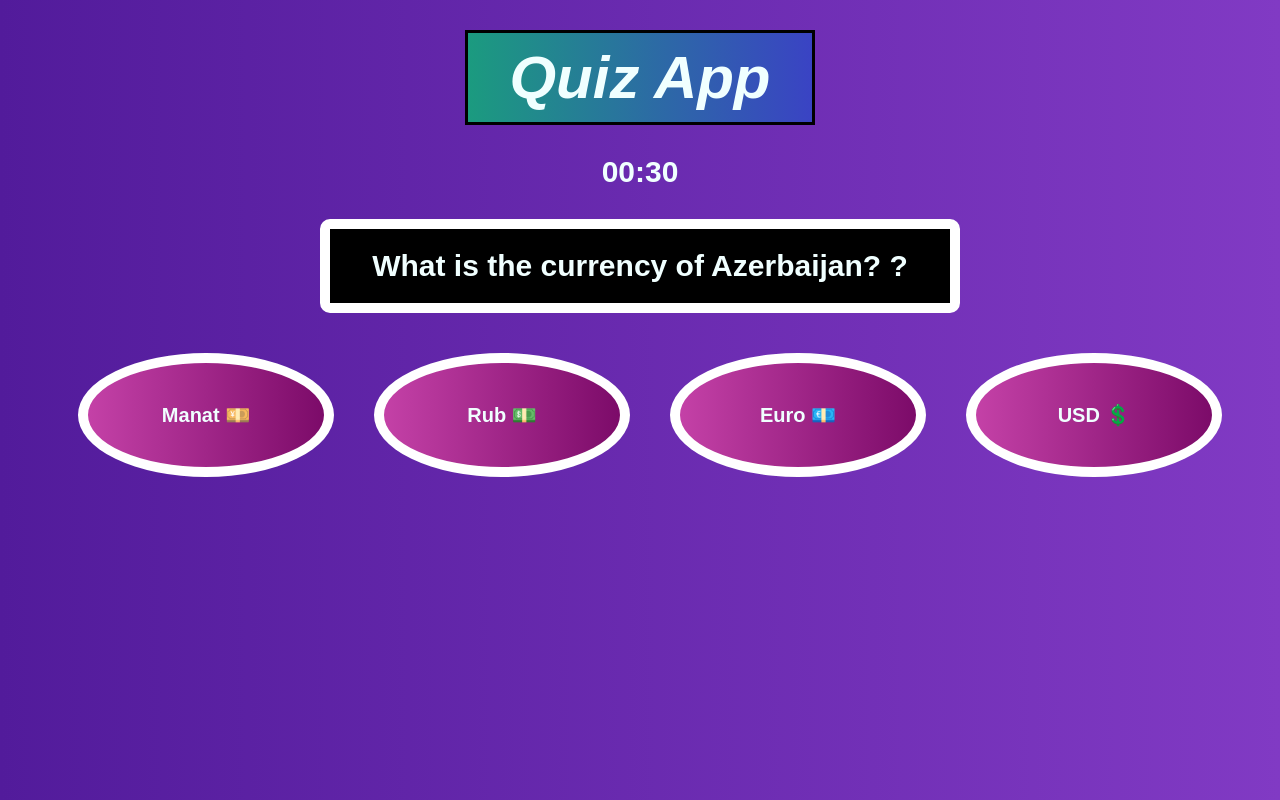
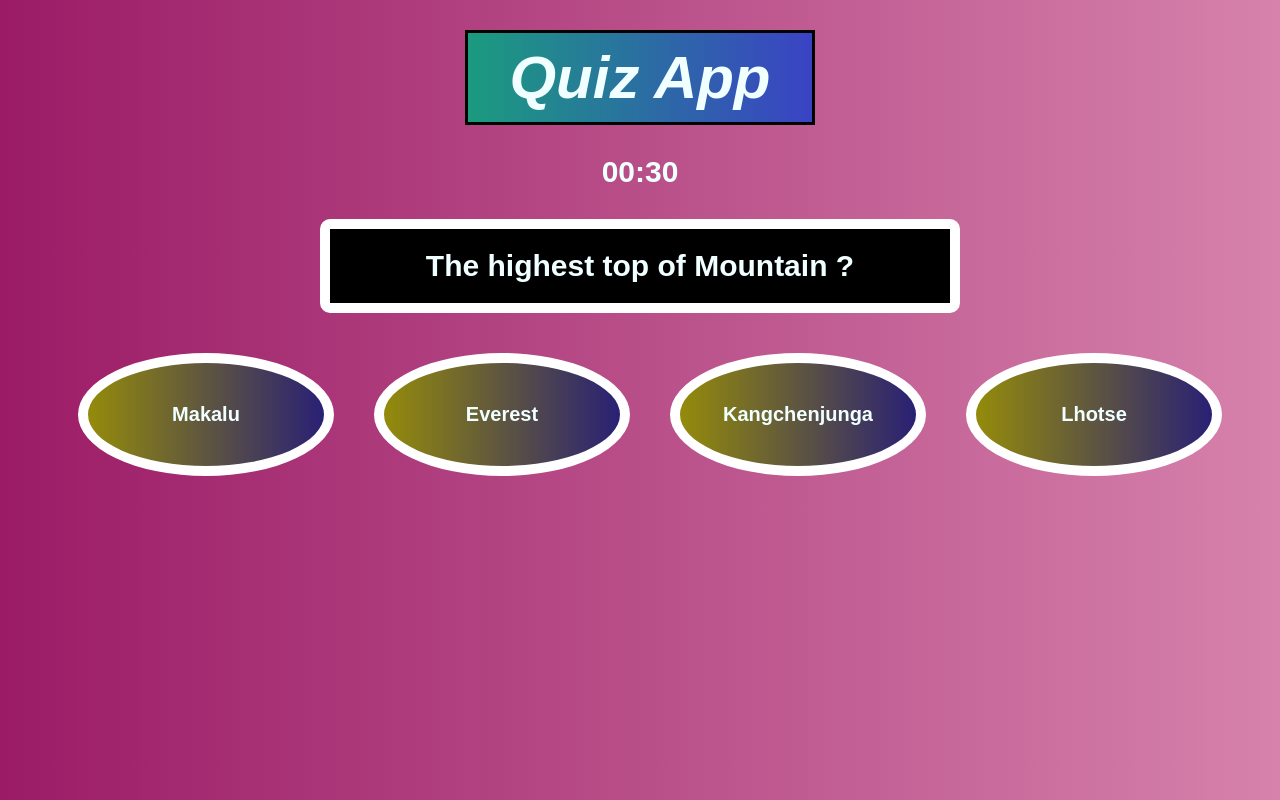
Before and after one commit to nidzhat-2000/quiz-App.JS, a plain HTML site: page index.htm in a window 1280 px wide. Drawn offline with Linux system fonts and the light colour scheme.

Commit message:
improved

```diff
--- a/data.json
+++ b/data.json
@@ -2,48 +2,137 @@
   "datas": [
     {
       "question": "The capital of Azerbaijan ?",
-      "answers": ["Baku", "Sheki", "Ganja", "Kalbacar"],
-      "correctAns": 0
+      "answers": ["", "Baku", "Sheki", "Ganja", "Kalbacar"],
+      "correctAns": 1
     },
     {
       "question": "Which one is Fruit?",
-      "answers": ["Cucumber", "Tomato", "Kiwi", "Rose"],
+      "answers": ["", "Cucumber", "Tomato", "Kiwi", "Rose"],
+      "correctAns": 3
+    },
+    {
+      "question": "Mark Zuckerberg owns?",
+      "answers": ["", "Amazon", "Meta", "Apple", "Google"],
       "correctAns": 2
     },
     {
-      "question": "Mark Zuckerberg owns?",
-      "answers": ["Amazon", "Meta", "Apple", "Google"],
+      "question": "Year of neither Messi nor Ronaldo won the Ballon d'Or ?",
+      "answers": ["", "2012", "2013", "2018", "2021"],
+      "correctAns": 3
+    },
+    {
+      "question": "Turkish Rapper ?",
+      "answers": ["", "Eminem", "Tupac", "Khose", "Ezhel"],
+      "correctAns": 4
+    },
+    {
+      "question": "What is the currency of Azerbaijan? ?",
+      "answers": ["", "Manat 💴", "Rub 💵", "Euro 💶", "USD 💲"],
       "correctAns": 1
     },
     {
-      "question": "Year of neither Messi nor Ronaldo won the Ballon d'Or ?",
-      "answers": ["2012", "2013", "2018", "2021"],
+      "question": "How many colors are there in a rainbow?",
+      "answers": ["", "5", "7", "3", "12"],
       "correctAns": 2
-    },
-    {
-      "question": "Turkish Rapper ?",
-      "answers": ["Eminem", "Tupac", "Khose", "Ezhel"],
-      "correctAns": 3
-    },
-    {
-      "question": "What is the currency of Azerbaijan? ?",
-      "answers": ["Manat 💴", "Rub 💵", "Euro 💶", "USD 💲"],
-      "correctAns": 0
-    },
-    {
-      "question": "How many colors are there in a rainbow?",
-      "answers": ["5", "7", "3", "12"],
-      "correctAns": 1
     },
     {
       "question": "Painter of MonaLisa Portret ?",
       "answers": [
+        "",
         "Leonardo da Vinci",
         "Salvator Munti",
         "Michelangelo",
         "Kalbacar"
       ],
-      "correctAns": 0
+      "correctAns": 1
+    },
+    {
+      "question": "Which doesn't include NeighbourCountry?",
+      "answers": [
+        "",
+        "Japan",
+        "Germany",
+        "Poland",
+        "Czech"
+      ],
+      "correctAns": 1
+    },
+    {
+      "question": "Which is impossible ?",
+      "answers": [
+        "",
+        "26/09/2022",
+        "31/04/2017",
+        "28/02/2014",
+        "30/08/2016"
+      ],
+      "correctAns": 2
+    },
+    {
+      "question": "Eiffel Tower places in ?",
+      "answers": [
+        "",
+        "Paris",
+        "Viana",
+        "Berlin",
+        "Madrid"
+      ],
+      "correctAns": 1
+    },
+    {
+      "question": "The biggest Country ?",
+      "answers": [
+        "",
+        "USA",
+        "CANADA",
+        "RUSSIA",
+        "BRASIL"
+      ],
+      "correctAns": 3
+    },
+    {
+      "question": "The highest top of Mountain ?",
+      "answers": [
+        "",
+        "Kangchenjunga",
+        "Lhotse",
+        "Everest",
+        "Makalu"
+      ],
+      "correctAns": 3
+    },
+    {
+      "question": "Type of Modern Human ?",
+      "answers": [
+        "",
+        "Homo Sapiens",
+        "Neanderthalensis",
+        "Homo Erectus",
+        "Homo floresiensis"
+      ],
+      "correctAns": 1
+    },
+    {
+      "question": "What is the highest-rated film on IMDb?",
+      "answers": [
+        "",
+        "GOD FATHER",
+        "Shaswank redemption",
+        "Forest Gump",
+        "Green Mile"
+      ],
+      "correctAns": 1
+    },
+    {
+      "question": "Which one is not olmypics race?",
+      "answers": [
+        "",
+        "Kickboxing",
+        "Boxing",
+        "Swimming",
+        "Judo"
+      ],
+      "correctAns": 1
     }
   ]
 }
--- a/script.js
+++ b/script.js
@@ -14,6 +14,12 @@ const answer2 = document.querySelector('.second');
 const answer3 = document.querySelector('.third');
 const answer4 = document.querySelector('.fourth');
 const allAnswers = [answer1, answer2, answer3, answer4];
+
+/*
+answerTab.forEach(el =>
+  el.addEventListener('click', e => console.log(e.target.innerHTML))
+);
+*/
 
 /*
 /////////////////////////////////////////////////////////
@@ -56,12 +62,15 @@ const fetchQuestion = async () => {
 
   ////////////////////////////////////////
   const question = data.datas[`${place}`].question;
+  // console.log(question)
   const answers = data.datas[`${place}`].answers;
+  // console.log(answers);
   const first = data.datas[`${place}`].answers[0];
   const second = data.datas[`${place}`].answers[1];
   const third = data.datas[`${place}`].answers[2];
   const fourth = data.datas[`${place}`].answers[3];
   correct = data.datas[`${place}`].answers[data.datas[`${place}`].correctAns];
+  // console.log(correct);
 
   questionTab.innerHTML = question;
   answer1.innerHTML = first;
@@ -73,9 +82,10 @@ const fetchQuestion = async () => {
 };
 fetchQuestion();
 
-allAnswers.forEach(ab =>
+// allAnswers.forEach(ab =>
+answerTab.forEach(ab =>
   ab.addEventListener('click', e => {
-    if (ab.innerHTML == correct) {
+    if (e.target.innerHTML == correct) {
       result++;
 
       /////////////////////////////
@@ -98,19 +108,40 @@ allAnswers.forEach(ab =>
 const questionDelayer = () => {
   setTimeout(() => {
     fetchQuestion();
-    timerFun();
+    // timerFun();
   }, 500);
 };
 */
 
+/**/
+function pick(n, min, max) {
+  var values = [],
+    i = max;
+  while (i >= min)
+  values.push(i--);
+  // console.log(values);
+  var results = [];
+  var maxIndex = max;
+  for (i = 1; i <= n; i++) {
+    maxIndex--;
+    var index = Math.floor(maxIndex * Math.random());
+    // console.log(index);
+    results.push(values[index]);
+    values[index] = values[maxIndex];
+  }
+  return results;
+}
+
+
+const randomNums = pick(15, 0, 15);
+console.log(randomNums);
+const randomAns = pick(4,0,4)
+console.log(randomAns);
+
 let place = 0;
 let result = 0;
 let correct;
-// let interval
 
-const intervalizer = () => {
-  const interval = Math.round(Math.random() * (7 - 0)) + 0;
-  console.log(interval);
 
 const fetchQuestion = async () => {
   const response = await fetch('./data.json');
@@ -118,21 +149,28 @@ const intervalizer = () => {
   // Fetch Part ⤴
 
   // Finishh game ⤵
-    if (place == data.datas.length) {
+  if (place == randomNums.length) {
     app.classList.add('blur');
     endGame.style.opacity = '1';
     return;
   }
+  console.log(randomNums);
+  // console.log(randomNums[place]);
+  // console.log(`${randomNums[place]}`);
 
   ////////////////////////////////////////
-    const question = data.datas[`${interval}`].question;
-    const answers = data.datas[`${interval}`].answers;
-    const first = data.datas[`${interval}`].answers[0];
-    const second = data.datas[`${interval}`].answers[1];
-    const third = data.datas[`${interval}`].answers[2];
-    const fourth = data.datas[`${interval}`].answers[3];
+  // console.log(`${randomNums[place]}`);
+  const question = data.datas[`${randomNums[place]}`].question;
+  // const answers = data.datas[`${randomNums[place]}`].answers;
+  const first = data.datas[`${randomNums[place]}`].answers[`${randomAns[0]}`];
+  const second = data.datas[`${randomNums[place]}`].answers[`${randomAns[1]}`];
+  const third = data.datas[`${randomNums[place]}`].answers[`${randomAns[2]}`];
+  const fourth = data.datas[`${randomNums[place]}`].answers[`${randomAns[3 ]}`];
   correct =
-      data.datas[`${interval}`].answers[data.datas[`${interval}`].correctAns];
+    data.datas[`${randomNums[place]}`].answers[
+      data.datas[`${randomNums[place]}`].correctAns
+    ];
+    console.log(correct);
 
   questionTab.innerHTML = question;
   answer1.innerHTML = first;
@@ -141,17 +179,15 @@ const intervalizer = () => {
   answer4.innerHTML = fourth;
 
   place++;
+  // console.log(place);
 };
-
 fetchQuestion();
-};
-intervalizer();
 
 allAnswers.forEach(ab =>
   ab.addEventListener('click', e => {
     if (ab.innerHTML == correct) {
       result++;
-      console.log(result);
+      // console.log(result);
       /////////////////////////////
       // Result indicator ⤵
       const percentage = (result / 15) * 100;
@@ -171,11 +207,28 @@ allAnswers.forEach(ab =>
 
 const questionDelayer = () => {
   setTimeout(() => {
-    intervalizer();
-    // fetchQuestion();
+    // intervalizer();
+    fetchQuestion();
     // timerFun();
   }, 500);
 };
 
+
 // Restart game ⤵
 restart.addEventListener('click', e => window.location.reload());
+
+// console.log(pick(15, 0, 15));
+
+function randomArrayShuffle(array) {
+  var currentIndex = array.length, temporaryValue, randomIndex;
+  while (0 !== currentIndex) {
+    randomIndex = Math.floor(Math.random() * currentIndex);
+    currentIndex -= 1;
+    temporaryValue = array[currentIndex];
+    array[currentIndex] = array[randomIndex];
+    array[randomIndex] = temporaryValue;
+  }
+  return array;
+}
+var alphabet=["a","b","c","d","e"];
+// console.log( randomArrayShuffle(alphabet) );;
--- a/style.css
+++ b/style.css
@@ -8,13 +8,13 @@
   height: 100vh;
   width: 100%;
   font-family: sans-serif;
-  background-color: rgb(131, 28, 156);
+  /* background-color: rgb(192, 38, 102); */
   color: azure;
   padding-bottom: 100px;
   background-image: linear-gradient(
     to right,
-    rgb(82, 27, 155),
-    rgb(129, 58, 196)
+    rgb(155, 27, 102),
+    rgb(214, 130, 172)
   );
   /* position: relative; */
 }
@@ -86,8 +86,8 @@
   border: 10px solid white;
   background-image: linear-gradient(
     to right,
-    rgb(196, 65, 167),
-    rgb(124, 11, 105)
+    rgb(148, 139, 11),
+    rgb(41, 32, 117)
   );
   border-radius: 50%;
   width: 20%;
@@ -101,7 +101,9 @@
 
 .answer:hover {
   transform: translateY(-8px);
-  transition: all 0.5s;
+  background:rgb(39, 141, 14) ;
+  /* color: aqua; */
+  transition: transform 0.5s;
 }
 
 .result {
```
Lines whose indentation alone changed are shown as unchanged.
